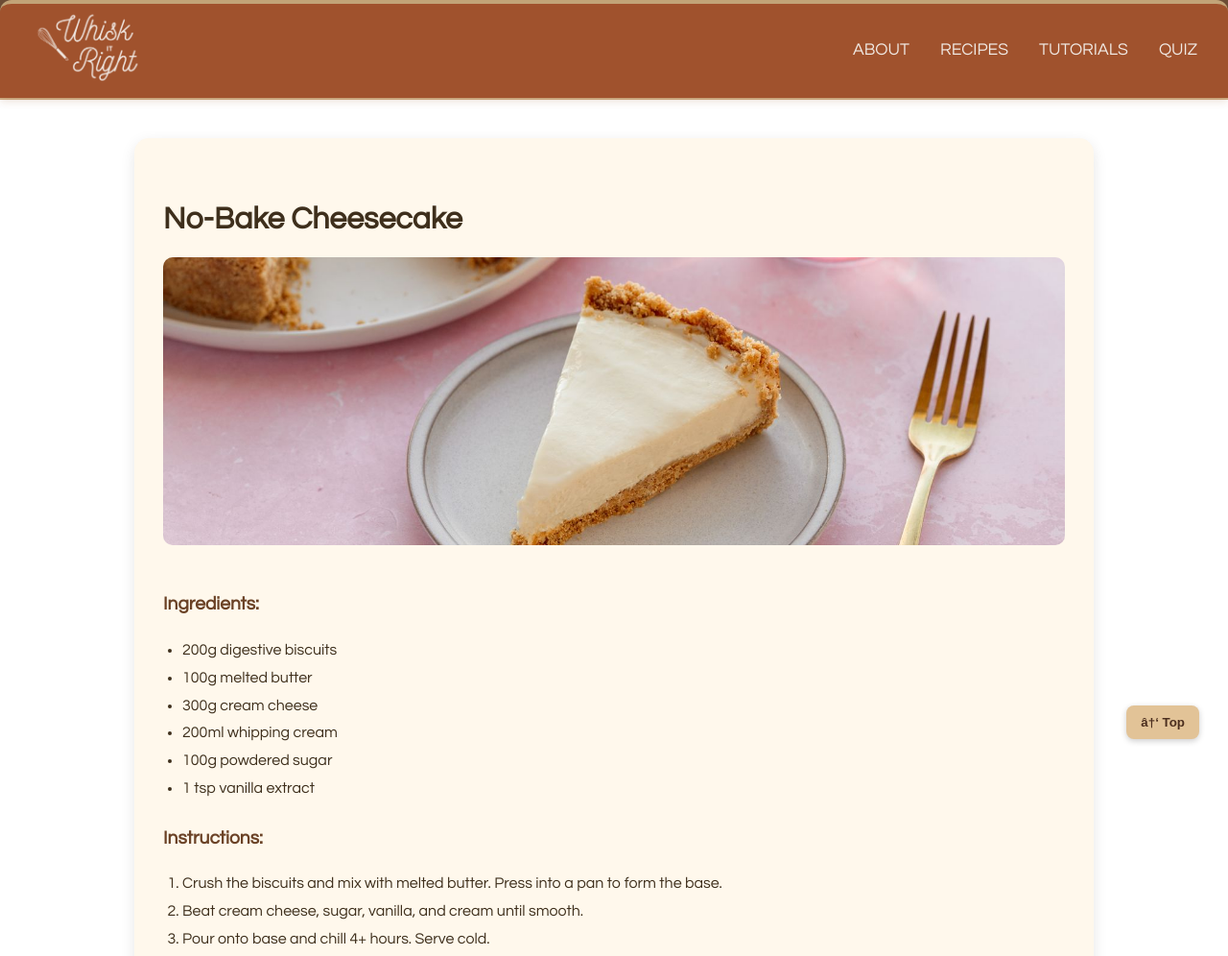
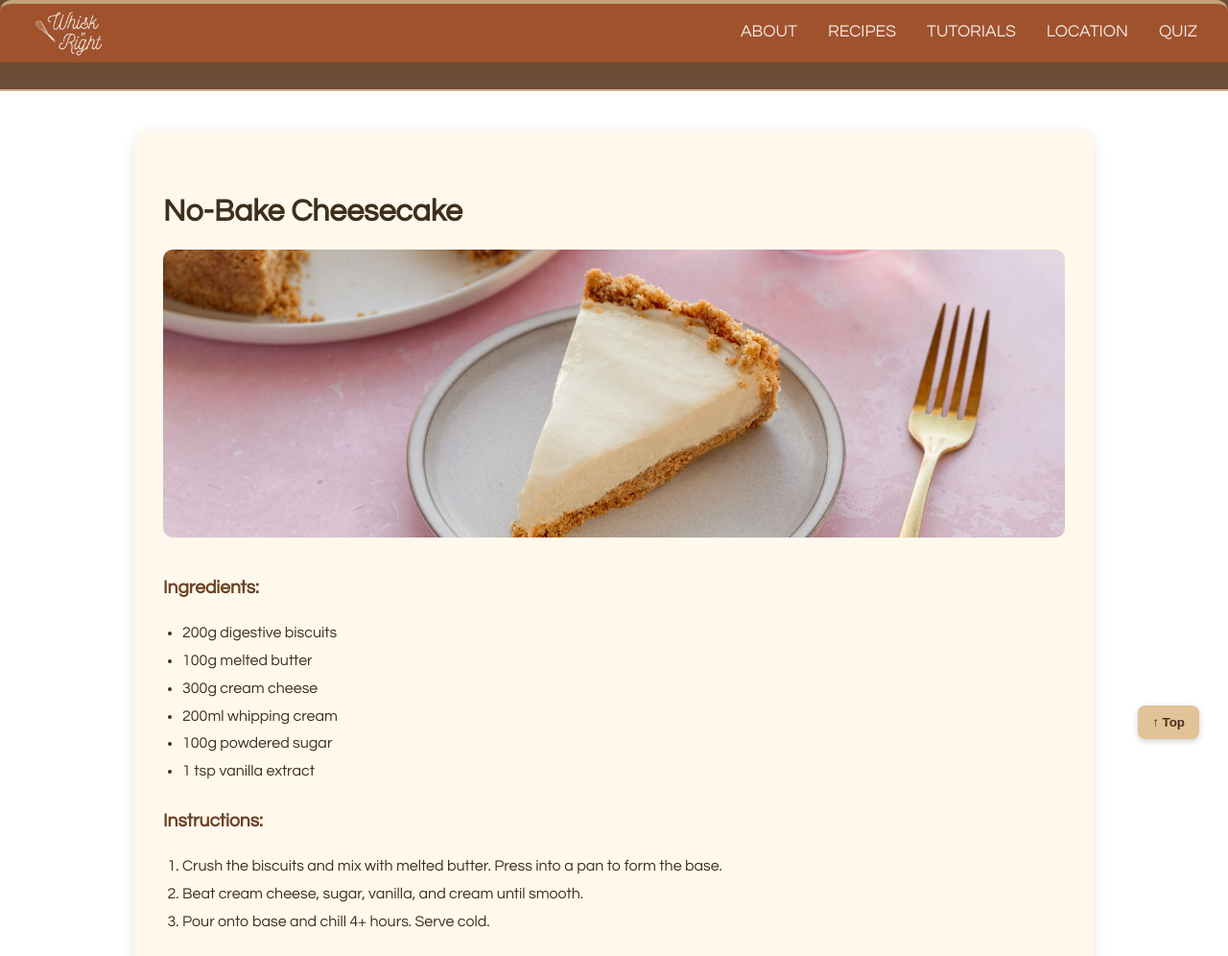
Before and after one commit to inasophiaa/whiskitright.github.io, a plain HTML site: page recipe.html in a window 1280 px wide. Shown: the top 996 px of the page at 96% size. Drawn offline with Linux system fonts and the light colour scheme.

Commit message:
Update recipe.html

```diff
--- a/recipe.html
+++ b/recipe.html
@@ -1,25 +1,25 @@
-<!DOCTYPE html>
 <html lang="en">
 <head>
-    <metab charset="UTF-8">
+    <meta charset="UTF-8">
     <meta name="viewport" content="width=device-width, initial-scale=1.0">
-    <title>Whisk It Right - Recipes</title>
+    <title>Whisk It Right - Quiz</title>
     <link rel="stylesheet" href="styles.css">
 </head>
 <body>
     <header class="header">
         <div class="container">
             <nav class="navbar">
-                <a href="index.html"><img src="images/logo.png" width="120px" alt="Whisk It Right Logo"></a>
+                <a href="index.html"><img src="images/logo.png" width="80px" alt="Whisk It Right Logo"></a>
                 <ul class="nav-links">
                     <li><a href="about.html">ABOUT</a></li>
                     <li><a href="recipe.html">RECIPES</a></li>
                     <li><a href="tutorial.html">TUTORIALS</a></li>
+                    <li><a href="location.html">LOCATION</a></li>
                     <li><a href="quiz.html">QUIZ</a></li>
                 </ul>
             </nav>
         </div>
-    </header>
+    </header>
 
   <!-- Recipes -->
   <div class="recipes_container">
```
